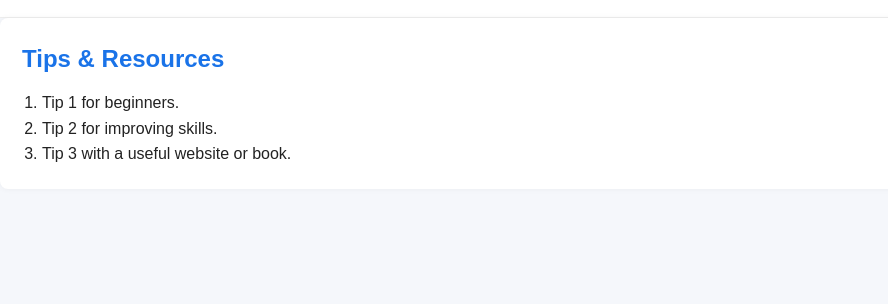
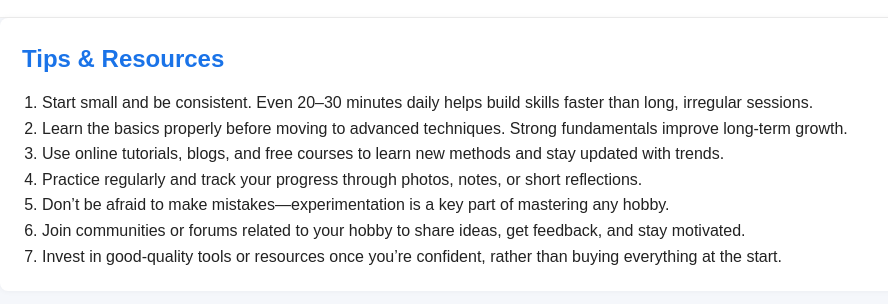
Before and after one commit to priyanshichaubey-06/L-T-Project, a plain HTML site: page Hobby Website/tips.html in a window 1280 px wide. Shown: the part 174-478 px from the top of the page, without its empty margins (0-888 px from the left). Drawn offline with Linux system fonts and the light colour scheme.

Commit message:
Update tips.html

```diff
--- a/Hobby Website/tips.html
+++ b/Hobby Website/tips.html
@@ -21,12 +21,17 @@
             </ul>
         </nav>
     </header>
+
     <section id="tips">
         <h2>Tips & Resources</h2>
         <ol>
-                <li>Tip 1 for beginners.</li>
-                <li>Tip 2 for improving skills.</li>
-                <li>Tip 3 with a useful website or book.</li>
+            <li>Start small and be consistent. Even 20–30 minutes daily helps build skills faster than long, irregular sessions.</li>
+            <li>Learn the basics properly before moving to advanced techniques. Strong fundamentals improve long-term growth.</li>
+            <li>Use online tutorials, blogs, and free courses to learn new methods and stay updated with trends.</li>
+            <li>Practice regularly and track your progress through photos, notes, or short reflections.</li>
+            <li>Don’t be afraid to make mistakes—experimentation is a key part of mastering any hobby.</li>
+            <li>Join communities or forums related to your hobby to share ideas, get feedback, and stay motivated.</li>
+            <li>Invest in good-quality tools or resources once you’re confident, rather than buying everything at the start.</li>
         </ol>
     </section>
 
```
Lines whose indentation alone changed are shown as unchanged.
